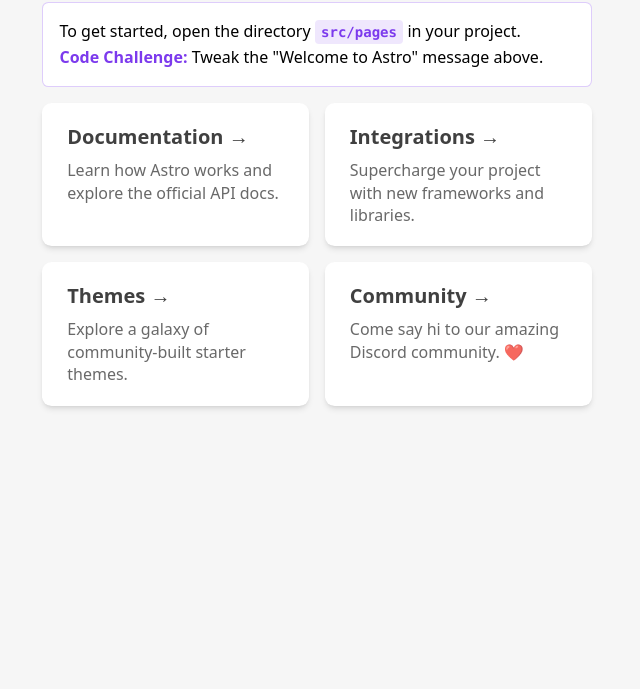
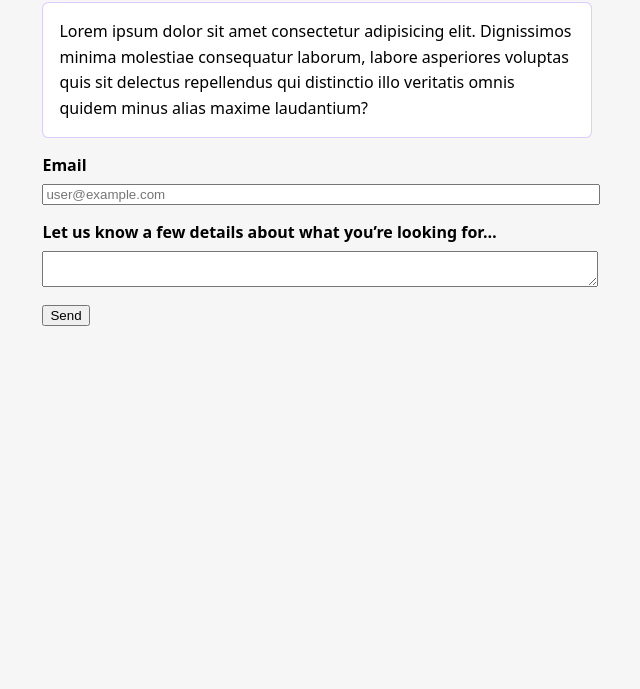
Before and after one commit to bdnorris/cocomio-landing, an Astro site: page / in a window 1280 px wide. Shown: the part 111-800 px from the top of the page, without its empty margins (323-963 px from the left). Built offline with nearby package versions, Linux system fonts and the light colour scheme; Astro itself is replaced by a stand-in of ours.

Commit message:
initial commit

```diff
--- a/src/pages/index.astro
+++ b/src/pages/index.astro
@@ -1,37 +1,23 @@
 ---
 import Layout from '../layouts/Layout.astro';
-import Card from '../components/Card.astro';
+// import Card from '../components/Card.astro';
 ---
 
-<Layout title="Welcome to Astro.">
+<Layout title="Welcome to Coco Mio">
 	<main>
-		<h1>Welcome to <span class="text-gradient">Astro</span></h1>
+		<h1>Welcome to <span class="text-gradient">Coco Mio</span></h1>
 		<p class="instructions">
-			To get started, open the directory <code>src/pages</code> in your project.<br />
-			<strong>Code Challenge:</strong> Tweak the "Welcome to Astro" message above.
+			Lorem ipsum dolor sit amet consectetur adipisicing elit. Dignissimos minima molestiae consequatur laborum, labore asperiores voluptas quis sit delectus repellendus qui distinctio illo veritatis omnis quidem minus alias maxime laudantium?
 		</p>
-		<ul role="list" class="link-card-grid">
-			<Card
-				href="https://docs.astro.build/"
-				title="Documentation"
-				body="Learn how Astro works and explore the official API docs."
-			/>
-			<Card
-				href="https://astro.build/integrations/"
-				title="Integrations"
-				body="Supercharge your project with new frameworks and libraries."
-			/>
-			<Card
-				href="https://astro.build/themes/"
-				title="Themes"
-				body="Explore a galaxy of community-built starter themes."
-			/>
-			<Card
-				href="https://astro.build/chat/"
-				title="Community"
-				body="Come say hi to our amazing Discord community. ❤️"
-			/>
-		</ul>
+		<div>
+			<form class="pageclip-form" data-netlify="true" method="post"><!-- Replace these inputs with your own. Make sure they have a "name" attribute! -->
+				<label for="email">Email</label>
+				<input type="email" name="email" id="email" placeholder="user@example.com" required="required"/>
+				<label for="message">Let us know a few details about what you’re looking for…</label>
+				<textarea name="message" id="message"></textarea><!-- This button will have a loading spinner. Keep the inner span for best results. -->
+				<button class="button" type="submit"><span>Send</span></button>
+			</form>
+		</div>
 	</main>
 </Layout>
 
@@ -78,4 +64,15 @@
 		gap: 1rem;
 		padding: 0;
 	}
+
+	label {
+		display: block;
+		font-weight: bold;
+		margin-bottom: 0.5rem;
+	}
+	input[type="email"], input[type="text"], textarea {
+		display: block;
+		width: 100%;
+		margin-bottom: 1rem;
+	}
 </style>
```
Also changed, not shown: 2 other files.
